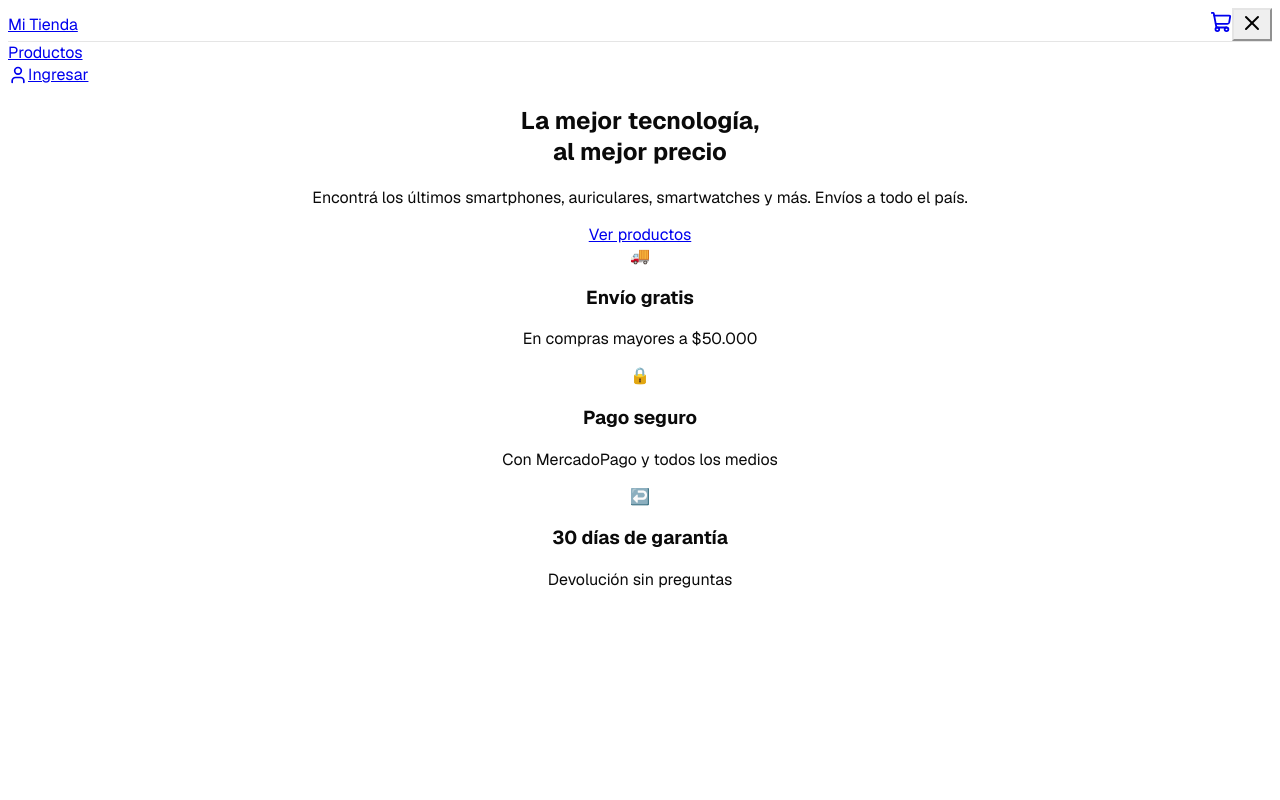
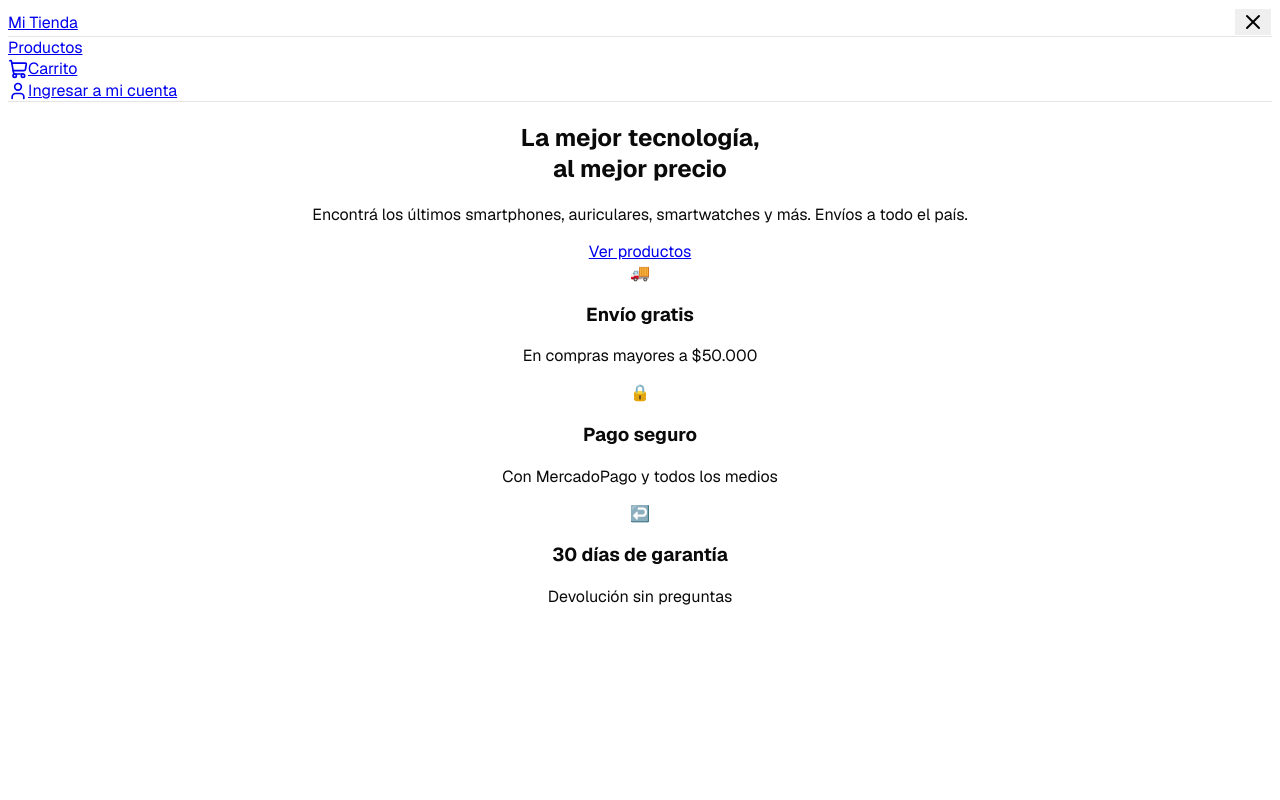
Before and after one commit to FrankNev/ecommerce-frontend, a Next.js app: page / in a window 1280 px wide. Both pictures are taken after a click on the button "Menú". Shown: the top 800 px of the page. Built offline with nearby package versions, Linux system fonts and the light colour scheme.

Commit message:
mejora UI: Se mejoró el Navbar y disposicion

```diff
--- a/src/components/layout/Navbar.jsx
+++ b/src/components/layout/Navbar.jsx
@@ -5,6 +5,10 @@ import { ShoppingCart, User, LogOut, Menu, X } from 'lucide-react';
 import { useState, useEffect } from 'react';
 import useAuthStore from '@/store/useAuthStore';
 import useCartStore from '@/store/useCartStore';
+
+// Importamos los componentes de shadcn/ui que ya tienes en tu proyecto
+import { Button } from '@/components/ui/button';
+import { Badge } from '@/components/ui/badge';
 
 export default function Navbar() {
   const [menuOpen, setMenuOpen] = useState(false);
@@ -16,110 +20,141 @@ export default function Navbar() {
     setMounted(true);
   }, []);
 
+  // Función auxiliar para obtener la inicial del usuario para el Avatar
+  const getUserInitial = () => {
+    if (user?.name) return user.name.charAt(0).toUpperCase();
+    if (user?.firstName) return user.firstName.charAt(0).toUpperCase();
+    return <User size={18} />;
+  };
+
   return (
-    <nav className="bg-white shadow-sm sticky top-0 z-50">
+    <nav className="bg-white border-b sticky top-0 z-50">
       <div className="max-w-7xl mx-auto px-4 sm:px-6 lg:px-8">
         <div className="flex justify-between items-center h-16">
 
-          {/* Lado Izquierdo: Logo y Links de navegación */}
+          {/* LADO IZQUIERDO: Logo y Links (Solo Desktop) */}
           <div className="flex items-center gap-8">
             <Link href="/" className="text-xl font-bold text-gray-900 tracking-tight">
               Mi Tienda
             </Link>
 
-            {/* Links desktop */}
+            {/* Links de navegación - Ocultos en móvil */}
             <div className="hidden md:flex items-center gap-6">
-              <Link href="/products" className="text-sm font-medium text-gray-600 hover:text-gray-900 transition">
+              <Link href="/products" className="text-sm font-medium text-gray-600 hover:text-black transition-colors">
                 Productos
               </Link>
               {mounted && user?.role === 'admin' && (
-                <Link href="/admin" className="text-sm font-medium text-gray-600 hover:text-gray-900 transition">
+                <Link href="/admin" className="text-sm font-medium text-gray-600 hover:text-black transition-colors">
                   Admin
                 </Link>
               )}
             </div>
           </div>
 
-          {/* Lado Derecho: Acciones desktop */}
-          <div className="hidden md:flex items-center gap-6">
-            <Link href="/cart" className="relative text-gray-600 hover:text-gray-900 transition flex items-center gap-2">
+          {/* LADO DERECHO: Acciones Desktop (Carrito y Usuario) */}
+          <div className="hidden md:flex items-center gap-4">
+
+            {/* Ícono de Carrito usando Button ghost de shadcn y Badge */}
+            <Button variant="ghost" size="icon" asChild className="relative">
+              <Link href="/cart">
                 <ShoppingCart size={22} />
                 {mounted && count > 0 && (
-                <span className="absolute -top-2 -right-2 bg-black text-white text-[10px] font-bold rounded-full w-5 h-5 flex items-center justify-center">
+                  <Badge className="absolute -top-1 -right-1 px-1 min-w-[1.25rem] h-5 flex items-center justify-center text-[10px]">
                     {count}
-                </span>
+                  </Badge>
                 )}
+                <span className="sr-only">Carrito</span>
               </Link>
+            </Button>
 
             {mounted && (
               user ? (
-                <div className="flex items-center gap-4">
-                  <Link href="/orders" className="flex items-center gap-2 text-gray-600 hover:text-gray-900 transition">
-                    <User size={22} />
-                    <span className="text-sm font-medium">
-                      {/* Ajusta "user.name" según cómo esté estructurado tu modelo User en la DB */}
-                      {user.name || user.firstName || 'Mi Perfil'}
+                <div className="flex items-center gap-3 ml-2 pl-4 border-l">
+                  {/* Link a órdenes con diseño de Avatar */}
+                  <Link href="/orders" className="flex items-center gap-2 group cursor-pointer">
+                    <div className="h-9 w-9 bg-black text-white rounded-full flex items-center justify-center text-sm font-semibold group-hover:bg-gray-800 transition-colors">
+                      {getUserInitial()}
+                    </div>
+                    <span className="text-sm font-medium text-gray-700 group-hover:text-black transition-colors">
+                      {user.name || user.firstName || 'Perfil'}
                     </span>
                   </Link>
-                  <button onClick={logout} className="text-gray-400 hover:text-red-600 transition" title="Cerrar sesión">
-                    <LogOut size={20} />
-                  </button>
+
+                  <Button variant="ghost" size="icon" onClick={logout} className="text-gray-500 hover:text-red-600 hover:bg-red-50">
+                    <LogOut size={18} />
+                    <span className="sr-only">Cerrar sesión</span>
+                  </Button>
                 </div>
               ) : (
-                <Link href="/login" className="flex items-center gap-2 text-gray-600 hover:text-gray-900 transition group">
-                  <User size={22} className="group-hover:scale-110 transition-transform" />
-                  <span className="text-sm font-medium">Ingresar</span>
+                <div className="flex items-center gap-2 ml-2 pl-4 border-l">
+                  <Button variant="ghost" asChild className="gap-2">
+                    <Link href="/login">
+                      <User size={20} />
+                      Ingresar
                     </Link>
+                  </Button>
+                </div>
               )
             )}
           </div>
 
-          {/* Menú Mobile: Mantengo el carrito a la vista junto al botón de hamburguesa */}
-          <div className="md:hidden flex items-center gap-4">
-            <Link href="/cart" className="relative text-gray-600">
-              <ShoppingCart size={22} />
-              {mounted && count > 0 && (
-                <span className="absolute -top-2 -right-2 bg-black text-white text-[10px] font-bold rounded-full w-5 h-5 flex items-center justify-center">
-                  {count}
-                </span>
-              )}
-            </Link>
-            <button className="text-gray-600" onClick={() => setMenuOpen(!menuOpen)}>
+          {/* BOTÓN MENÚ MÓVIL (Solo visible en pantallas pequeñas) */}
+          <div className="flex md:hidden items-center">
+            <Button
+              variant="ghost"
+              size="icon"
+              onClick={() => setMenuOpen(!menuOpen)}
+              aria-label="Menú"
+            >
               {menuOpen ? <X size={24} /> : <Menu size={24} />}
-            </button>
+            </Button>
           </div>
         </div>
 
-        {/* Menú mobile desplegable */}
+        {/* DESPLEGABLE MENÚ MÓVIL */}
         {menuOpen && (
-          <div className="md:hidden py-4 border-t flex flex-col gap-4 bg-white">
-            <Link href="/products" className="text-gray-600 font-medium" onClick={() => setMenuOpen(false)}>
+          <div className="md:hidden py-4 border-t flex flex-col gap-2 bg-white animate-in slide-in-from-top-2">
+
+            <Link href="/products" className="px-4 py-3 text-sm font-medium hover:bg-gray-50 rounded-md" onClick={() => setMenuOpen(false)}>
               Productos
             </Link>
+
             {mounted && user?.role === 'admin' && (
-              <Link href="/admin" className="text-gray-600 font-medium" onClick={() => setMenuOpen(false)}>
-                Admin
+              <Link href="/admin" className="px-4 py-3 text-sm font-medium hover:bg-gray-50 rounded-md" onClick={() => setMenuOpen(false)}>
+                Panel de Administración
               </Link>
             )}
 
-            <div className="h-px bg-gray-100 my-2"></div>
+            <Link href="/cart" className="flex items-center justify-between px-4 py-3 text-sm font-medium hover:bg-gray-50 rounded-md" onClick={() => setMenuOpen(false)}>
+              <div className="flex items-center gap-2">
+                <ShoppingCart size={20} />
+                <span>Carrito</span>
+              </div>
+              {mounted && count > 0 && (
+                <Badge variant="secondary">{count}</Badge>
+              )}
+            </Link>
+
+            <div className="h-px bg-gray-100 my-2 mx-4"></div>
 
             {mounted && (
               user ? (
                 <>
-                  <Link href="/orders" className="flex items-center gap-2 text-gray-600 font-medium" onClick={() => setMenuOpen(false)}>
-                    <User size={20} />
-                    {user.name || user.firstName || 'Mi Perfil'}
+                  <Link href="/orders" className="flex items-center gap-3 px-4 py-3 text-sm font-medium hover:bg-gray-50 rounded-md" onClick={() => setMenuOpen(false)}>
+                    <div className="h-8 w-8 bg-black text-white rounded-full flex items-center justify-center text-xs font-semibold">
+                      {getUserInitial()}
+                    </div>
+                    Mis Órdenes
                   </Link>
-                  <button onClick={() => { logout(); setMenuOpen(false); }} className="flex items-center gap-2 text-left text-gray-600 font-medium">
+                  <button onClick={() => { logout(); setMenuOpen(false); }} className="flex items-center gap-3 px-4 py-3 text-sm font-medium text-red-600 hover:bg-red-50 rounded-md text-left w-full">
                     <LogOut size={20} />
                     Cerrar sesión
                   </button>
                 </>
               ) : (
-                <Link href="/login" className="flex items-center gap-2 text-gray-600 font-medium" onClick={() => setMenuOpen(false)}>
+                <Link href="/login" className="flex items-center gap-2 px-4 py-3 text-sm font-medium hover:bg-gray-50 rounded-md" onClick={() => setMenuOpen(false)}>
                   <User size={20} />
-                  Ingresar
+                  Ingresar a mi cuenta
                 </Link>
               )
             )}
```
Lines whose indentation alone changed are shown as unchanged.
